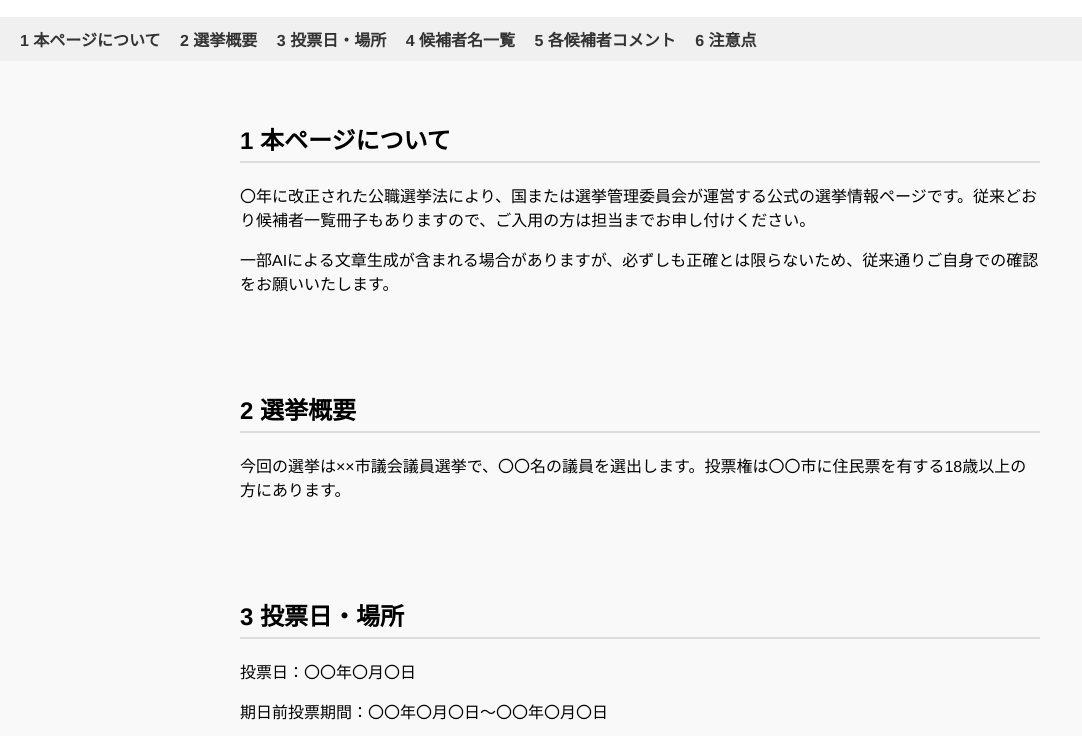
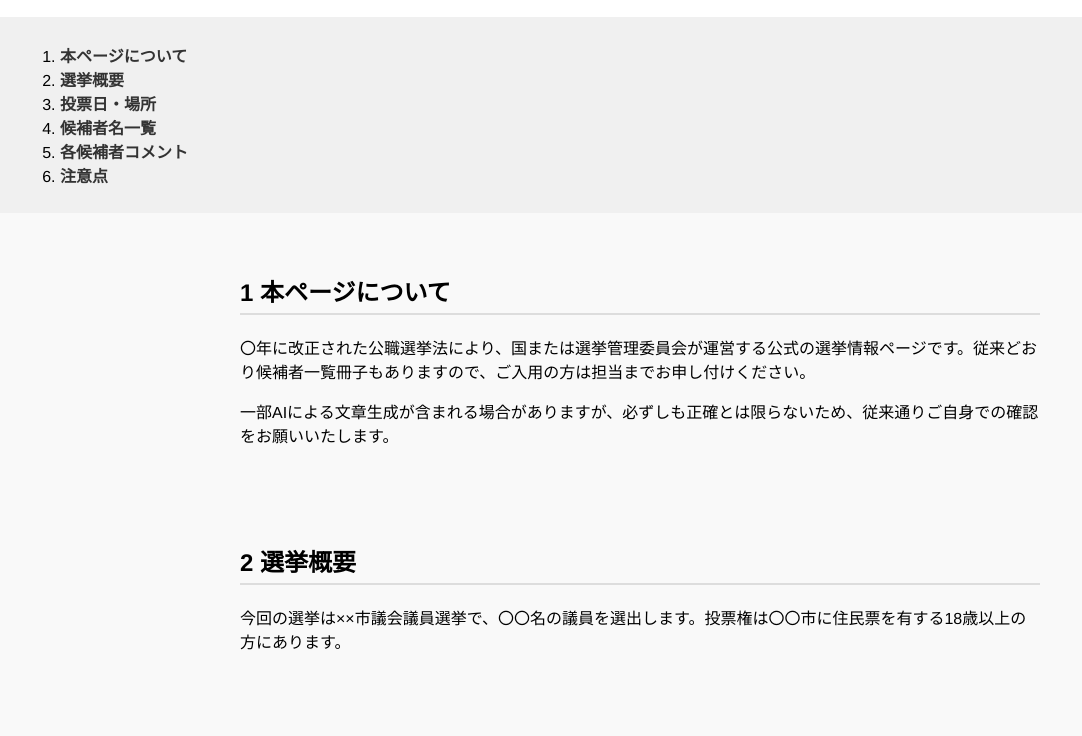
Before and after one commit to ohas-y/test, a plain HTML site: page index.html in a window 1280 px wide. Shown: the part 58-794 px from the top of the page, without its empty margins (0-1082 px from the left). Drawn offline with Linux system fonts and the light colour scheme.

Commit message:
Update index.html

```diff
--- a/index.html
+++ b/index.html
@@ -26,12 +26,14 @@
 </header>
 
 <nav>
-    <a href="#about">1 本ページについて</a>
-    <a href="#overview">2 選挙概要</a>
-    <a href="#voting">3 投票日・場所</a>
-    <a href="#list">4 候補者名一覧</a>
-    <a href="#candidates">5 各候補者コメント</a>
-    <a href="#notes">6 注意点</a>
+    <ol>
+        <li><a href="#about">本ページについて</a></li>
+        <li><a href="#overview">選挙概要</a></li>
+        <li><a href="#voting">投票日・場所</a></li>
+        <li><a href="#list">候補者名一覧</a></li>
+        <li><a href="#candidates">各候補者コメント</a></li>
+        <li><a href="#notes">注意点</a></li>
+    </ol>
 </nav>
 
 <section id="about">
```
